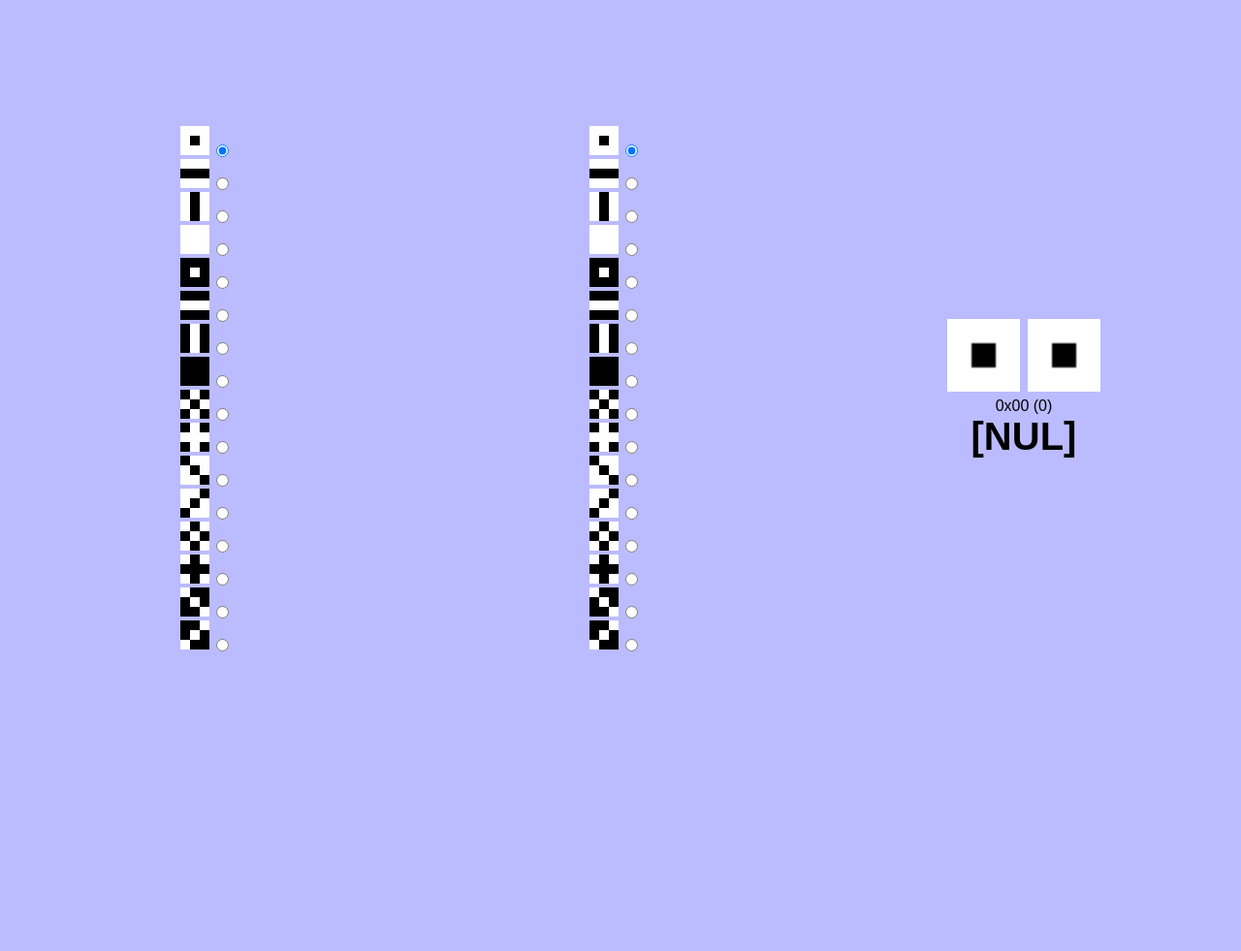
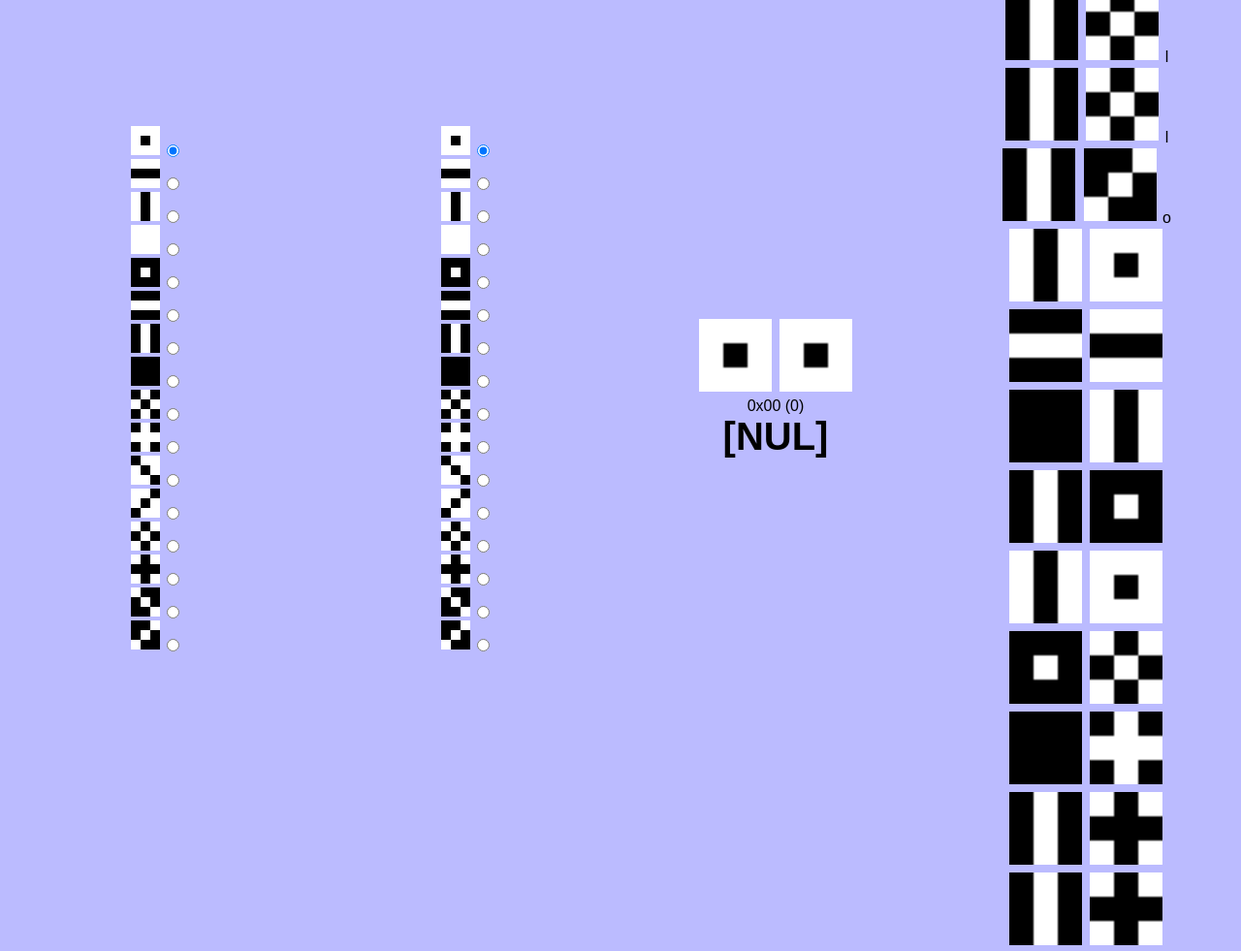
Before and after one commit to sport-monkey/sport-monkey.github.io, a plain HTML site: page webaphore.html in a window 1280 px wide. Shown: the whole page at 97% size. Before the commit the page ends 800 px from the top, so only its background shows below. Drawn offline with Linux system fonts and the light colour scheme.

Commit message:
Add webaphore

```diff
--- a/webaphore.html
+++ b/webaphore.html
@@ -14,7 +14,7 @@
 		height: 100%;
 	}
 	#cols > div {
-		width: 33%;
+		width: 25%;
 		display: flex;
 		flex-direction: column;
 		align-items: center;
@@ -79,6 +79,69 @@
 		</div>
 		<div id="data"></div>
 		<div id="result"></div>
+	</div>
+	<div>
+		<div class="images">
+			<img id="highImg" src="webaphore/4.png">
+			<img id="lowImg" src="webaphore/8.png">
+			H
+		</div>
+		<div class="images">
+			<img id="highImg" src="webaphore/6.png">
+			<img id="lowImg" src="webaphore/5.png">
+			e
+		</div>
+		<div class="images">
+			<img id="highImg" src="webaphore/6.png">
+			<img id="lowImg" src="webaphore/C.png">
+			l
+		</div>
+		<div class="images">
+			<img id="highImg" src="webaphore/6.png">
+			<img id="lowImg" src="webaphore/C.png">
+			l
+		</div>
+		<div class="images">
+			<img id="highImg" src="webaphore/6.png">
+			<img id="lowImg" src="webaphore/F.png">
+			o
+		</div>
+		<div class="images">
+			<img id="highImg" src="webaphore/2.png">
+			<img id="lowImg" src="webaphore/0.png">
+		</div>
+		<div class="images">
+			<img id="highImg" src="webaphore/5.png">
+			<img id="lowImg" src="webaphore/1.png">
+		</div>
+		<div class="images">
+			<img id="highImg" src="webaphore/7.png">
+			<img id="lowImg" src="webaphore/2.png">
+		</div>
+		<div class="images">
+			<img id="highImg" src="webaphore/6.png">
+			<img id="lowImg" src="webaphore/4.png">
+		</div>
+		<div class="images">
+			<img id="highImg" src="webaphore/2.png">
+			<img id="lowImg" src="webaphore/0.png">
+		</div>
+		<div class="images">
+			<img id="highImg" src="webaphore/4.png">
+			<img id="lowImg" src="webaphore/C.png">
+		</div>
+		<div class="images">
+			<img id="highImg" src="webaphore/7.png">
+			<img id="lowImg" src="webaphore/9.png">
+		</div>
+		<div class="images">
+			<img id="highImg" src="webaphore/6.png">
+			<img id="lowImg" src="webaphore/D.png">
+		</div>
+		<div class="images">
+			<img id="highImg" src="webaphore/6.png">
+			<img id="lowImg" src="webaphore/D.png">
+		</div>
 	</div>
 </div>
 <script>
```
